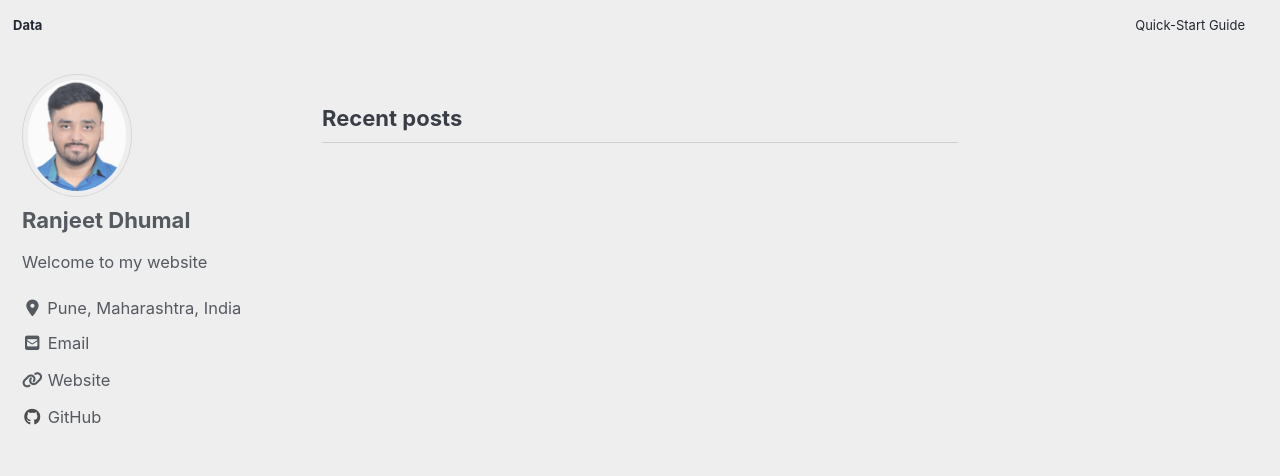
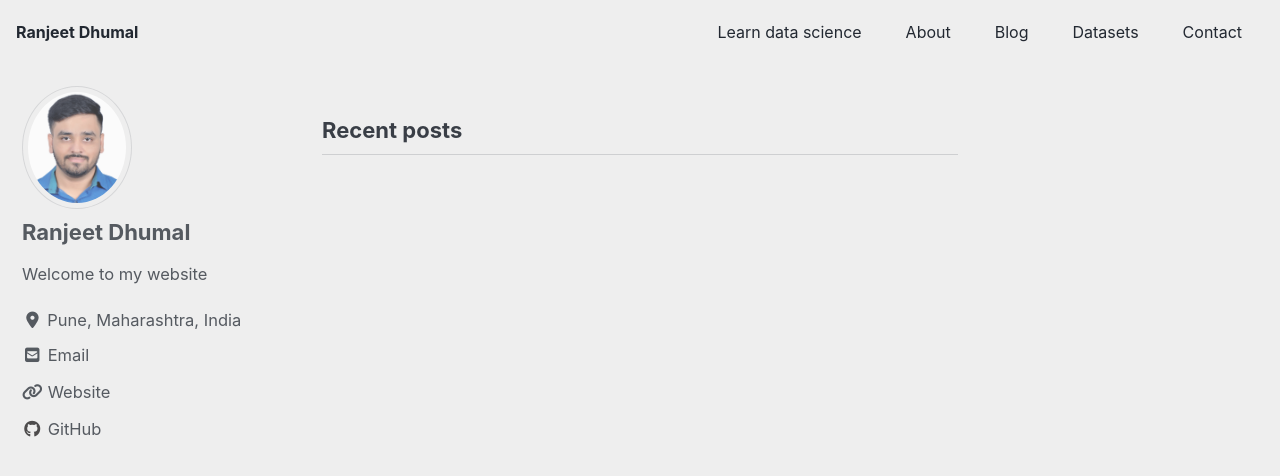
Before and after one commit to ranjeetds/ranjeetds.github.io, a Jekyll site: the page built from index.html, in a window 1280 px wide and 900 px high. Shown: the top 476 px of the window. Built offline with Jekyll 4.4.1, drawn with Linux system fonts in a browser that asks for light colours; cached includes are drawn as plain includes; nearby versions of some CDN libraries; the list of posts is cut into pages by our own code.

Commit message:
nav update

```diff
--- a/_config.yml
+++ b/_config.yml
@@ -14,7 +14,7 @@ minimal_mistakes_skin    : "air" # "air", "aqua", "contrast", "dark", "dirt", "n
 
 # Site Settings
 locale                   : "en-US"
-title                    : "Data"
+title                    : "Ranjeet Dhumal"
 title_separator          : "-"
 subtitle                 : # site tagline that appears below site title in masthead
 name                     : "Ranjeet Dhumal"
--- a/_data/navigation.yml
+++ b/_data/navigation.yml
@@ -1,12 +1,12 @@
 # main links
 main:
-  - title: "Quick-Start Guide"
+  - title: "Learn data science"
     url: https://mmistakes.github.io/minimal-mistakes/docs/quick-start-guide/
-  # - title: "About"
-  #   url: https://mmistakes.github.io/minimal-mistakes/about/
-  # - title: "Sample Posts"
-  #   url: /year-archive/
-  # - title: "Sample Collections"
-  #   url: /collection-archive/
-  # - title: "Sitemap"
-  #   url: /sitemap/
+  - title: "About"
+    url: https://mmistakes.github.io/minimal-mistakes/about/
+  - title: "Blog"
+    url: /year-archive/
+  - title: "Datasets"
+    url: /collection-archive/
+  - title: "Contact"
+    url: /sitemap/
--- a/_sass/minimal-mistakes/_masthead.scss
+++ b/_sass/minimal-mistakes/_masthead.scss
@@ -10,7 +10,7 @@
   -webkit-animation-delay: 0.15s;
   animation-delay: 0.15s;
   z-index: 20;
-  font-size: small;
+  font-size: medium;
 
   &__inner-wrap {
     @include clearfix;
```
